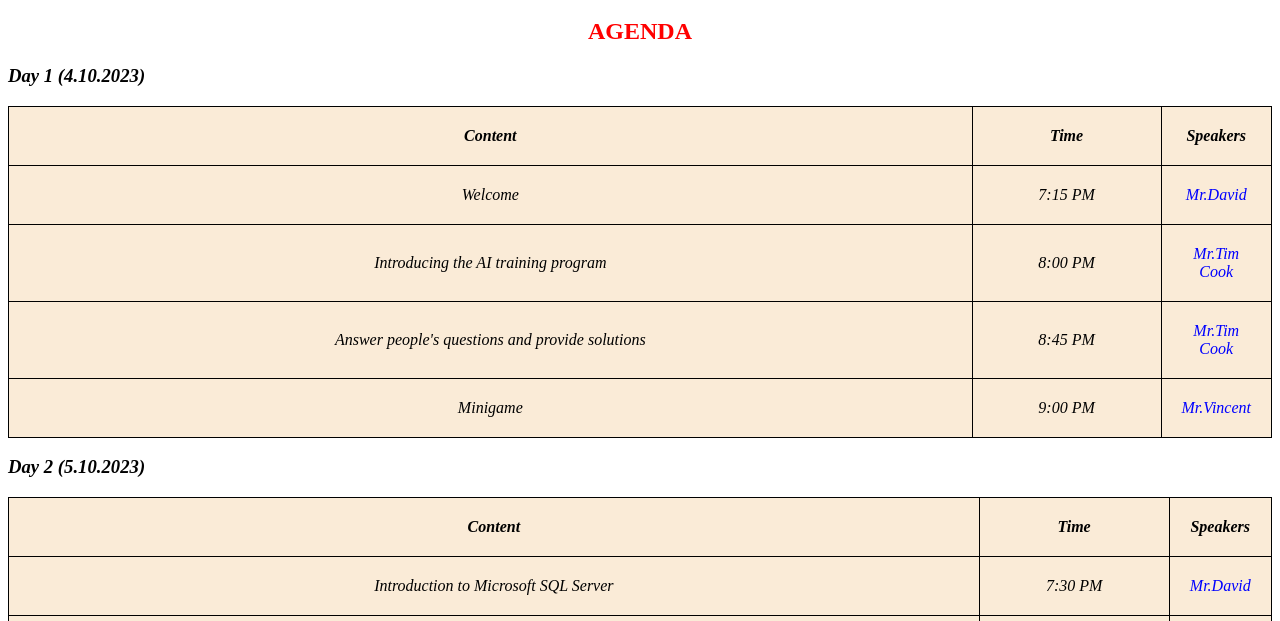
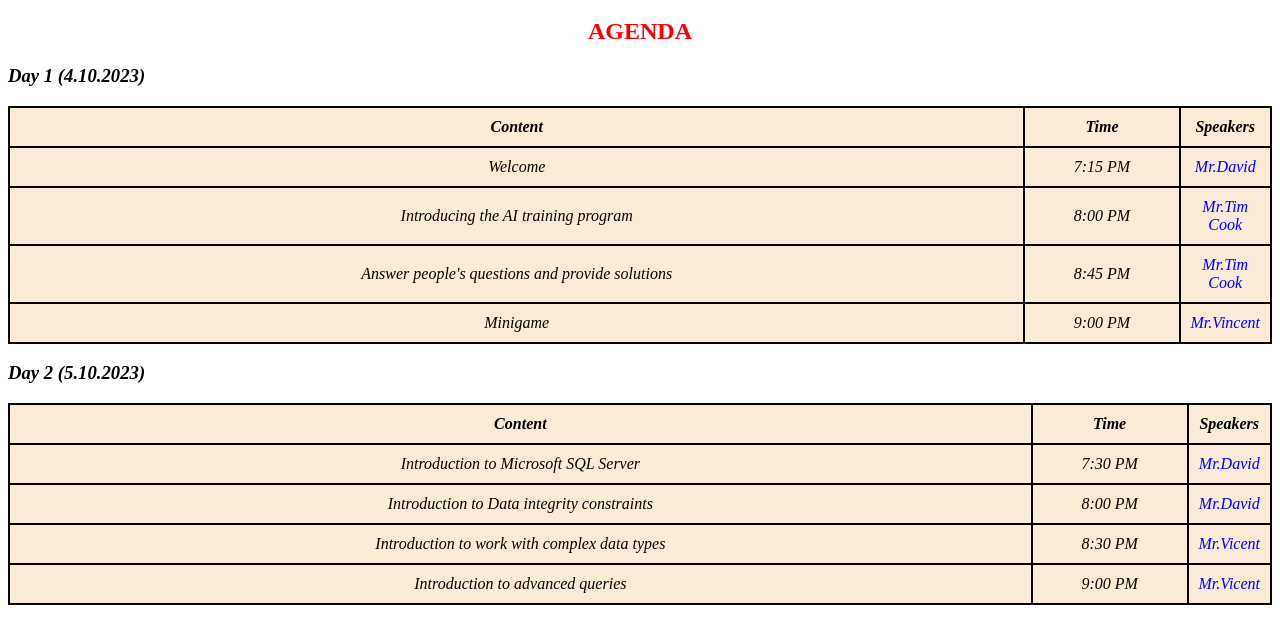
Before and after one commit to AI-Development-Training/AI-development-training, a plain HTML site: page index.html in a window 1280 px wide. Shown: the part 158-779 px from the top of the page. Drawn offline with Linux system fonts and the light colour scheme; a web font is replaced by a local one.

Commit message:
Update index.html

```diff
--- a/index.html
+++ b/index.html
@@ -19,10 +19,10 @@
         table,
         th,
         td {
-            border: 1px solid black;
-            width: 84%;
+            border: 2px solid black;
+            width: 87%;
             border-collapse: collapse;
-            padding: 20px;
+            padding: 10px;
         }
 
         .speakers {
```
